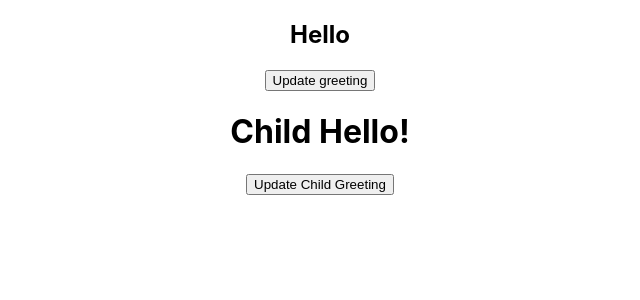
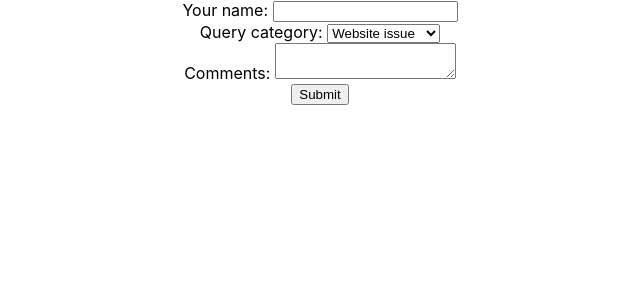
Before and after one commit to 2ndborn/react-lesson, a React (Create React App) app in the folder my-app/: page / in a window 1280 px wide. Shown: the top 300 px of the page, without its empty margins (320-960 px from the left). Built offline with nearby package versions, Linux system fonts and the light colour scheme.

Commit message:
Giving control to react and preventing refresh upon submit

```diff
--- a/my-app/src/App.js
+++ b/my-app/src/App.js
@@ -1,11 +1,13 @@
 import './App.css';
+import ControlledForm from './components/ControlledForm';
 import LifeCycleCDU from './components/LifeCycleCDU';
+import LifeCyclesCWU from './components/LifeCyclesCWU';
 
 
 function App() {
   return (
     <div className="App">
-      <LifeCycleCDU />
+      <ControlledForm />
     </div>
   );
 }
--- /dev/null
+++ b/my-app/src/components/ControlledForm.js
@@ -0,0 +1,85 @@
+import React, { Component } from 'react'
+
+export class ControlledForm extends Component {
+    constructor(props) {
+      super(props)
+
+      this.state = {
+        name: ' ',
+        category: 'website',
+        comments: ' ',
+      }
+    }
+
+    // handleNameChange = (event) => {
+    //     this.setState({
+    //         name: event.target.value
+    //     })
+    // }
+
+    // handleQueryChange = (event) => {
+    //     this.setState({
+    //         query: event.target.value
+    //     })
+    // }
+
+    // handleCommentChange = (event) => {
+    //     this.setState({
+    //         comment: event.target.value
+    //     })
+    // }
+
+    handleChange = (event) => { // all of the name should match from the state and attributes
+        const {name, value} = event.target
+        this.setState({
+            [name]: value
+        })
+    }
+
+    handleSubmit = (event) => {
+        event.preventDefault();
+        console.log(this.state)
+    }
+
+  render() {
+    return (
+        <div>
+            <form onSubmit={this.handleSubmit}>
+                <div>
+                    <label htmlFor='name'>Your name: </label>
+                    <input
+                        onChange={this.handleChange}
+                        value={this.state.name}
+                        name='name' id='name'
+                        type='text'
+                    />
+                </div>
+                <div>
+                    <label htmlFor='category'>Query category: </label>
+                    <select
+                    onChange={this.handleChange}
+                    value={this.state.category}
+                    name='category'
+                    id='category'
+                    >
+                        <option value="website">Website issue</option>
+                        <option value="order">Order issue</option>
+                        <option value="general">General inquiry</option>
+                    </select>
+                </div>
+                <div>
+                    <label htmlFor='comments'>Comments: </label>
+                    <textarea
+                        onChange={this.handleChange}
+                        value={this.state.comments}
+                        name='comments' id='comments'
+                    />
+                </div>
+                <input type='submit' />
+            </form>
+        </div>
+    )
+  }
+}
+
+export default ControlledForm
--- /dev/null
+++ b/my-app/src/components/LifeCyclesCWU.js
@@ -0,0 +1,27 @@
+import React, { Component } from 'react'
+import LifeCyclesCWUTracker from './LifeCyclesCWUTracker'
+
+export class LifeCyclesCWU extends Component {
+    constructor(props) {
+        super(props)
+
+        this.state = {
+            visible: true
+        }
+    }
+
+    toggleDisplay = () => {
+        this.setState((prevState) => ({ visible: !prevState.visible }))
+    }
+
+    render() {
+        return (
+            <div>
+                {this.state.visible && <LifeCyclesCWUTracker />}
+                <button onClick={this.toggleDisplay}>Toggle Display</button>
+            </div>
+        )
+    }
+}
+
+export default LifeCyclesCWU
--- /dev/null
+++ b/my-app/src/components/LifeCyclesCWUTracker.js
@@ -0,0 +1,36 @@
+import React, { Component } from 'react'
+
+export class LifeCyclesCWUTracker extends Component {
+  constructor(props) {
+    super(props)
+
+    this.state = {
+      mouseX: 0,
+      mouseY: 0,
+    }
+  }
+  trackMouse = e => {
+    console.log('Mouse moved')
+    this.setState({
+      mouseX: e.clientX,
+      mouseY: e.clientY,
+    })
+  }
+  componentDidMount() {
+    window.addEventListener('mousemove', this.trackMouse);
+  }
+  componentWillUnmount() {
+    console.log("unmounted")
+    window.removeEventListener('mousemove', this.trackMouse)
+  }
+  render() {
+    return (
+      <div>
+        <h1>Tracking Mouse...</h1>
+        <p>X: {this.state.mouseX} Y: {this.state.mouseY}</p>
+      </div>
+    )
+  }
+}
+
+export default LifeCyclesCWUTracker
```
